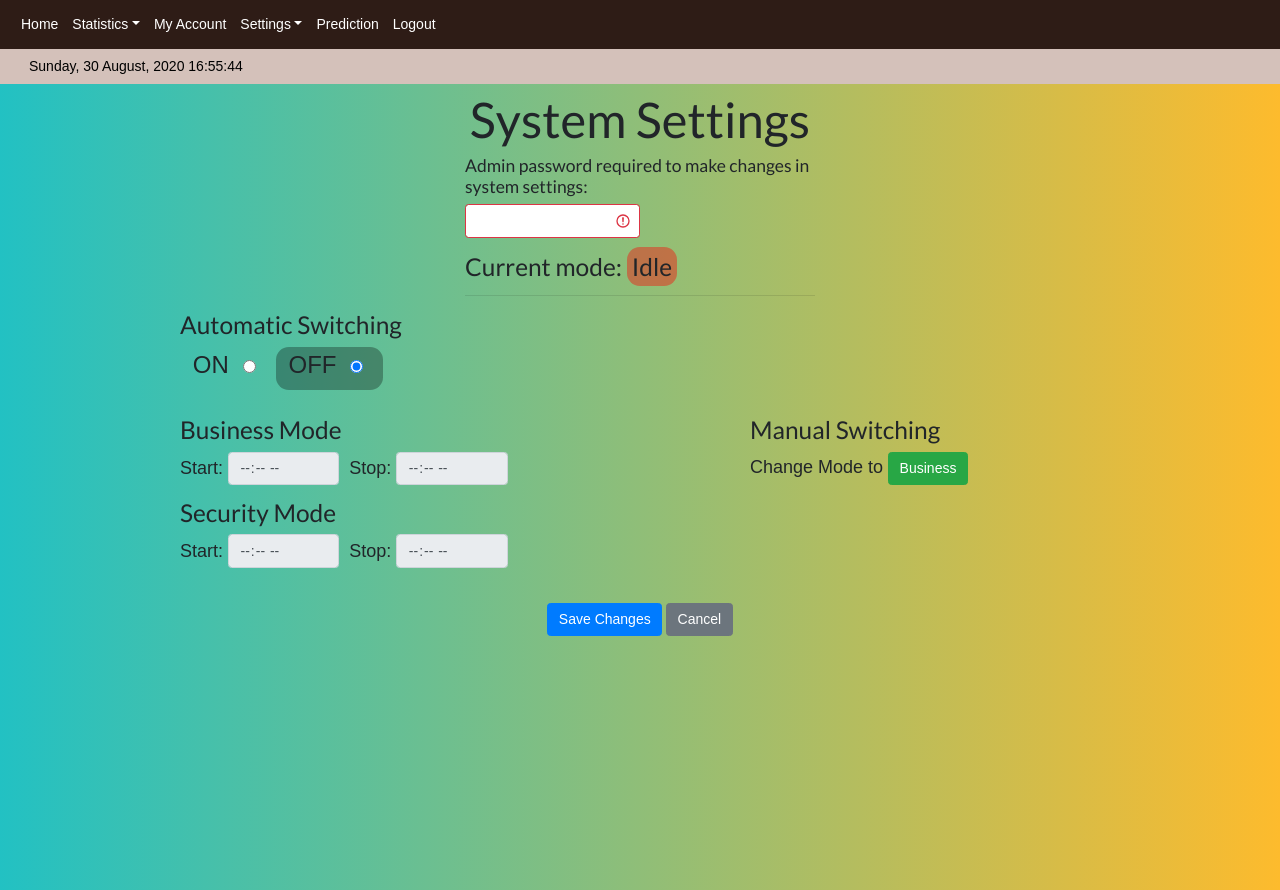
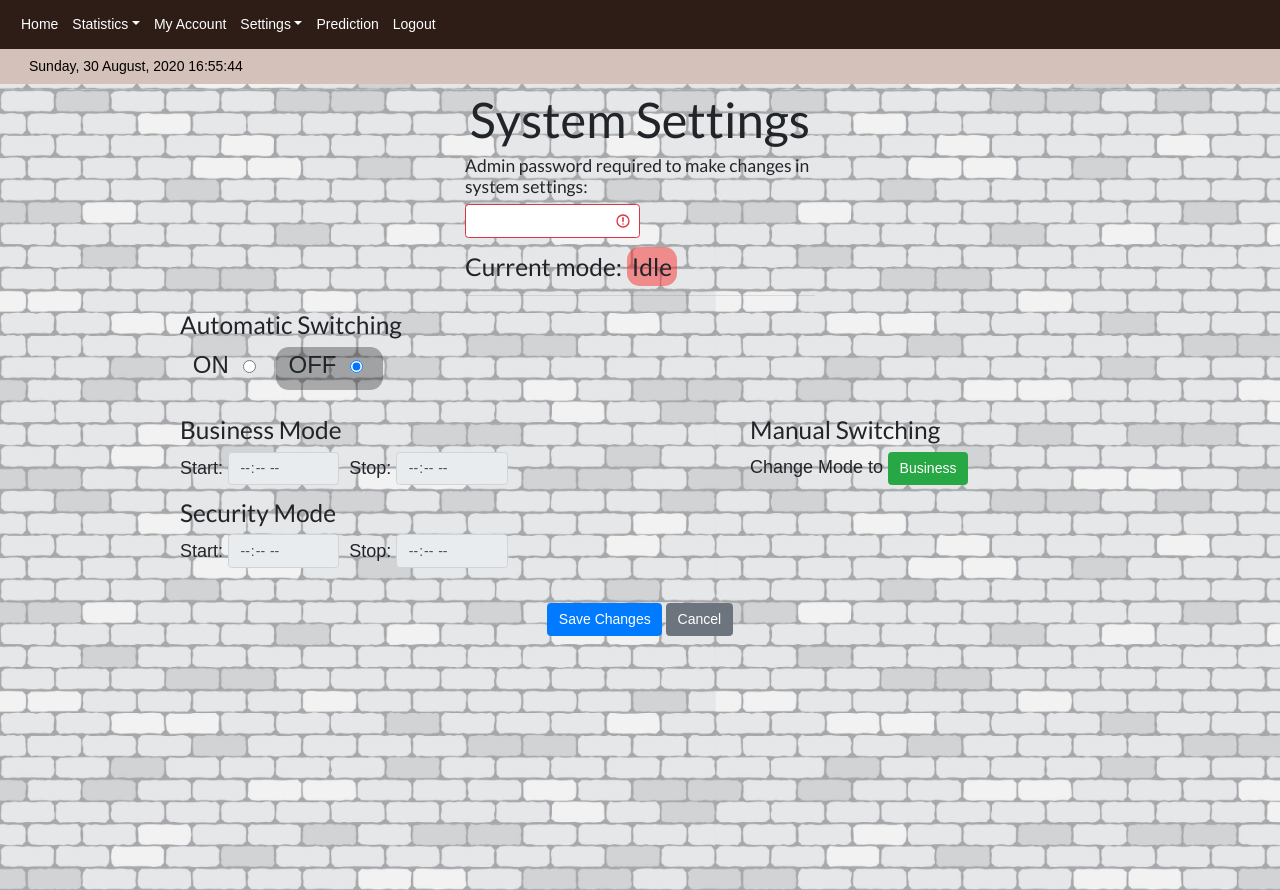
Before and after one commit to bitRondo/human-tracking-surveillance, a Django app: page /system/system_settings in a window 1280 px wide. Run offline with Django 3.2, Linux system fonts and the light colour scheme; the visitor is signed in with stand-in values (Sample User, id 1); some libraries are stand-ins or nearby versions.

Commit message:
Update systemSettings.html
background added

```diff
--- a/systemManagement/templates/systemManagement/systemSettings.html
+++ b/systemManagement/templates/systemManagement/systemSettings.html
@@ -4,8 +4,7 @@
 {% block content %}
 <style>
      html,body{
-        /* background-image: url('https://embridgeconsulting.com/wp-content/uploads/2014/10/homepage-background.jpg'); */
-        background: linear-gradient(to right, #22c1c3, #fdbb2d);
+        background-image: url("/static/background/Brick wall background.png");
         background-size: cover;
         background-repeat: no-repeat;
         height: 100%;
```
